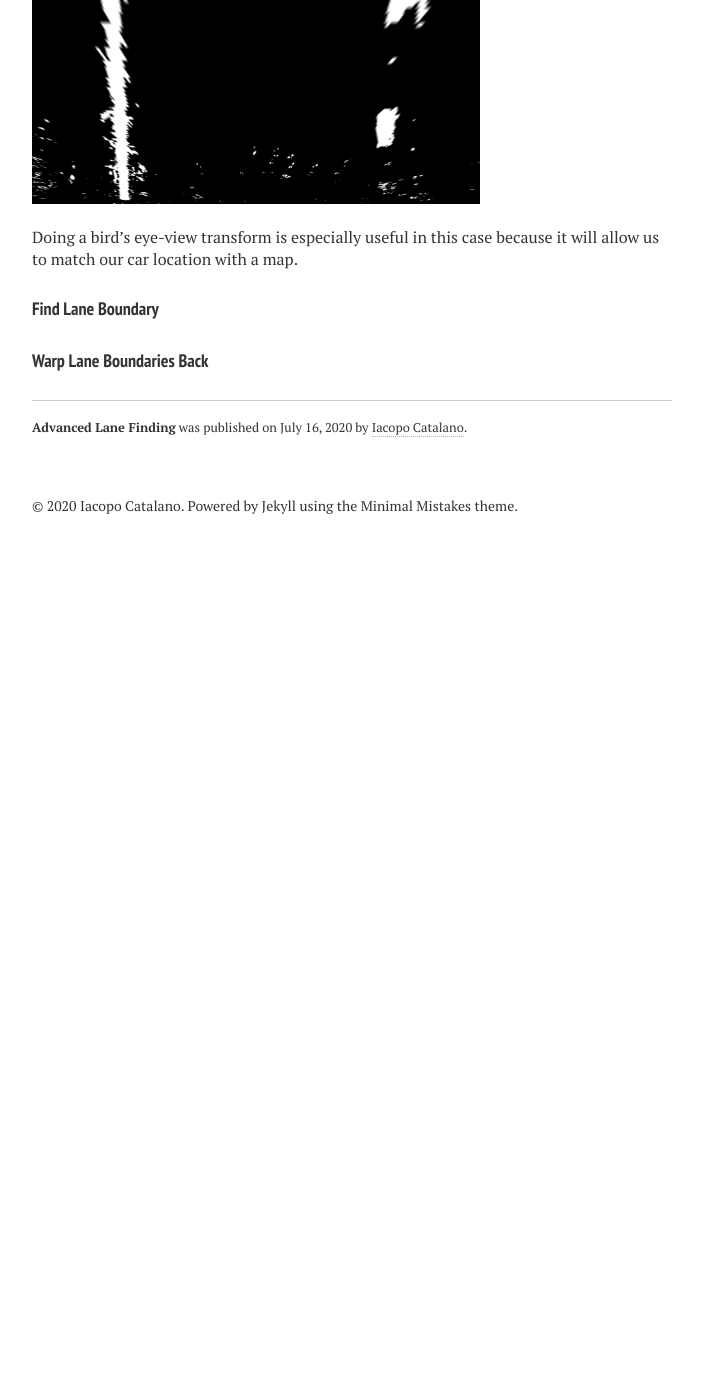
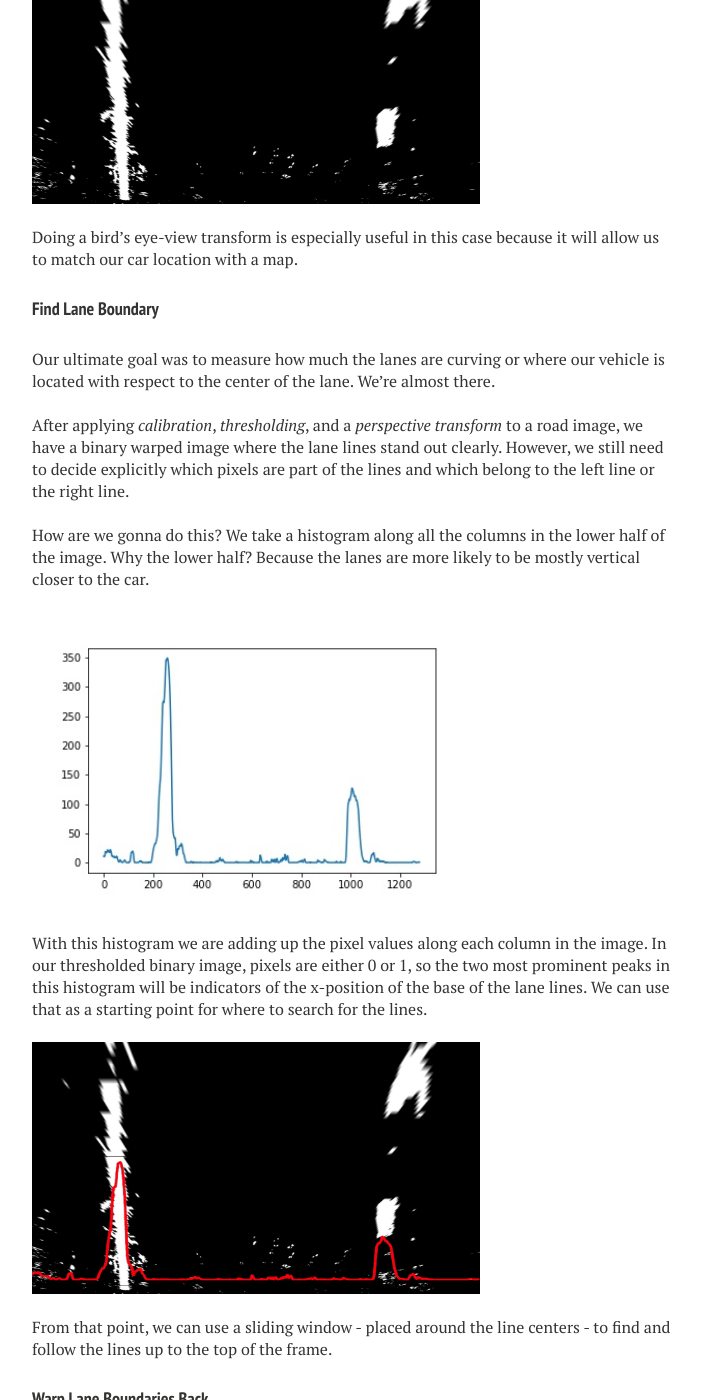
Before and after one commit to IacopomC/iacopomc.github.io, a Jekyll site: the page built from _posts/2020-07-16-advanced-lane-finding.md, in a window 1280 px wide and 1400 px high, scrolled down 8649 px. Shown: the whole window, without its empty margins (288-989 px from the left). Built offline with Jekyll 4.4.1, drawn with Linux system fonts in a browser that asks for light colours; nearby versions of some CDN libraries; our own code applies the rules of GitHub Pages for plain Markdown files; before the commit the page ends 9213 px from its top, so only the background shows below that.

Commit message:
Add histogram to find lanes

```diff
--- a/_posts/2020-07-16-advanced-lane-finding.md
+++ b/_posts/2020-07-16-advanced-lane-finding.md
@@ -290,6 +290,31 @@ Since we're going to apply the *Perspective Transform* to thresholded binary ima
 Doing a bird's eye-view transform is especially useful in this case because it will allow us to match our car location with a map.
 
 #### Find Lane Boundary
+Our ultimate goal was to measure how much the lanes are curving or where our vehicle is located with respect to the center of the lane. We're almost there.
+
+<br/>
+
+After applying *calibration*, *thresholding*, and a *perspective transform* to a road image, we have a binary warped image where the lane lines stand out clearly. However, we still need to decide explicitly which pixels are part of the lines and which belong to the left line or the right line.
+
+<br/>
+
+How are we gonna do this? We take a histogram along all the columns in the lower half of the image. Why the lower half? Because the lanes are more likely to be mostly vertical closer to the car.
+
+<br/>
+
+<img src="{{ site.url }}/assets/images/advanced-lane-finding-post/lanes_histogram.jpg"  width="70%">
+
+<br/>
+
+With this histogram we are adding up the pixel values along each column in the image. In our thresholded binary image, pixels are either 0 or 1, so the two most prominent peaks in this histogram will be indicators of the x-position of the base of the lane lines. We can use that as a starting point for where to search for the lines.
+
+<br/>
+
+<img src="{{ site.url }}/assets/images/advanced-lane-finding-post/histogram_over_lanes.jpg"  width="70%">
+
+<br/>
 
 
+From that point, we can use a sliding window - placed around the line centers - to find and follow the lines up to the top of the frame.
+
 #### Warp Lane Boundaries Back
```
Also changed, not shown: assets/images/advanced-lane-finding-post/histogram_over_lanes.jpg (added), assets/images/advanced-lane-finding-post/lanes_histogram.jpg (added).
